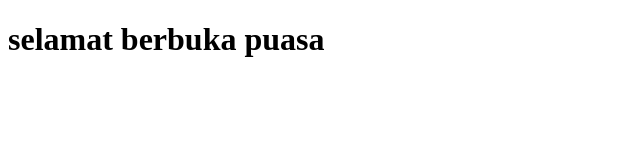
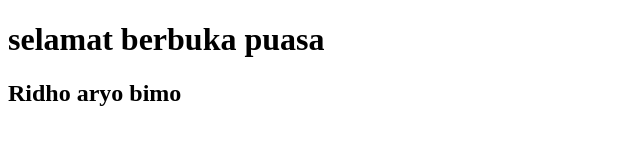
Before and after one commit to ridhoaryobimo/Web-Static, a plain HTML site: page index.html in a window 1280 px wide. Shown: the whole page, without its empty margins (0-640 px from the left). Drawn offline with Linux system fonts and the light colour scheme.

Commit message:
tambah h2

```diff
--- a/index.html
+++ b/index.html
@@ -6,6 +6,7 @@
 <body>
 
 	<h1>selamat berbuka puasa</h1>
+	<h2>Ridho aryo bimo</h2>
 
 </body>
 </html>
```
